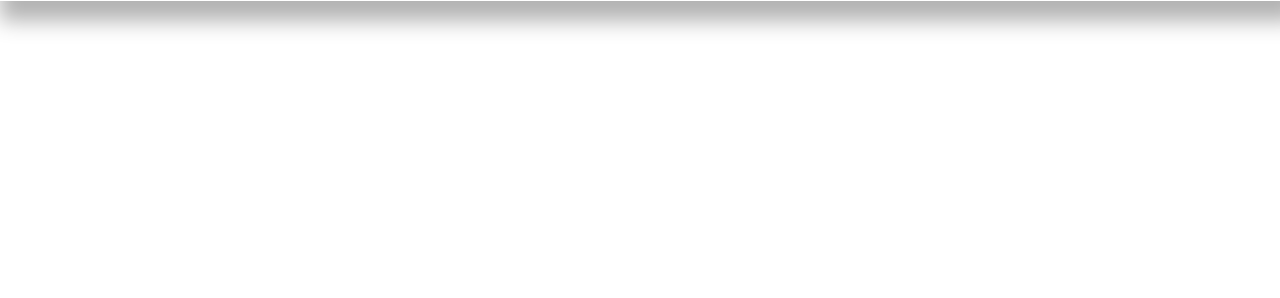
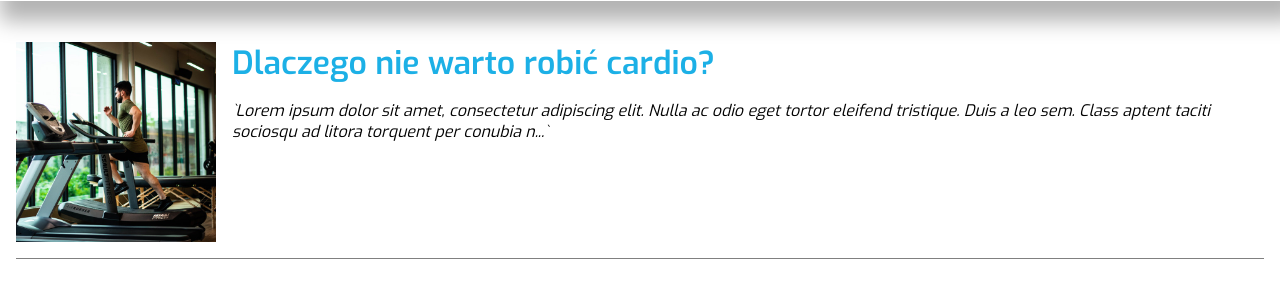
Before and after one commit to PiotrMiszczak/Website-for-personal-trainer, a Gatsby site: page /blog in a window 1280 px wide. Shown: the part 124-422 px from the top of the page. Built offline with nearby package versions, Linux system fonts and the light colour scheme; Gatsby itself is replaced by a stand-in of ours.

Commit message:
created blog page and article component

```diff
--- a/package.json
+++ b/package.json
@@ -24,6 +24,7 @@
     "react": "^17.0.1",
     "react-dom": "^17.0.1",
     "react-helmet": "^6.1.0",
+    "react-spring": "^9.1.2",
     "sass": "^1.32.11",
     "styled-components": "^5.2.3"
   },
--- a/src/components/Article.js
+++ b/src/components/Article.js
@@ -1,16 +1,50 @@
 import * as React from "react"
+import {useState} from 'react'
 import '../scss/style.scss'
-import about from '../images/about.jpg'
+import photo from '../images/article.jpg'
+import { useTransition, animated } from "react-spring";
 
 
 
 
-const Aboutme = () => (
- <>
- <article className='blog-article'>
+function Article(){
 
- </article>
- </>
-)
+    const text = "Lorem ipsum dolor sit amet, consectetur adipiscing elit. Nulla ac odio eget tortor eleifend tristique. Duis a leo sem. Class aptent taciti sociosqu ad litora torquent per conubia nostra, per inceptos himenaeos. Aenean vestibulum egestas aliquam. Nam accumsan erat et condimentum ullamcorper. Etiam vel tellus ac augue ornare ultricies."
+    const [hover, setHover] = useState(false);
+    const transitions = useTransition(hover, {
+      from: { opacity: 0 },
+      enter: { opacity: 1 },
+      leave: { opacity: 0 },
+    });
 
-export default Aboutme
+    const mask = transitions(
+      (styles,item) =>
+        item && (
+          <animated.div
+            style={styles}
+            className="mask"
+          ></animated.div>
+        )
+    );
+    return(
+        <article onMouseEnter={()=>setHover(true)} onMouseLeave={()=>setHover(false)} className='article-preview'>
+            {mask}
+        <img className='article-preview--image' src={photo}></img>
+        <div className='article-preview--content'>
+        <span className='article-preview--title'>Dlaczego nie warto robić cardio?</span>
+        <p className='article-preview--text'>`{text.slice(0,180)}...`</p>
+
+        </div>
+
+    </article>
+
+
+
+    )
+}
+
+
+
+
+
+export default Article
--- a/src/pages/blog.js
+++ b/src/pages/blog.js
@@ -9,7 +9,7 @@ import Article from '../components/Article'
 
 
 
-const IndexPage = () => {
+const BlogPage = () => {
     return(
         <>
    <Header location="blog" />
@@ -22,4 +22,4 @@ const IndexPage = () => {
  </>
 )}
 
-export default IndexPage
+export default BlogPage
--- a/src/scss/style.scss
+++ b/src/scss/style.scss
@@ -421,4 +421,70 @@ border-radius: 10px;
     }
 }
 
+.blog{
+    margin-top: 150px;
+    padding: 1rem;
+    display: flex;
+    flex-direction: column;
+    align-items: stretch;
+    justify-content: flex-start;
+    @media(max-width:530px){
+        padding: 0;
+    }
+
+}
+
+.article-preview{
+    display: flex;
+        width:100%;
+    height: 200px;
+    position: relative;
+    border-bottom: 1px solid grey;
+    padding-bottom: 1rem;
+    @media(max-width:530px){
+        height:150px;
+    }
+
+
+    &--title{
+        display: block;
+        font-size: 2rem;
+        font-weight: 600;
+        color: rgb(28, 176, 230);
+        @media(max-width:720px){
+            font-size: 1.5rem;
+        }
+
+    }
+
+    &--text{
+        font-size: 1rem;
+        font-style: oblique;
+        min-height: 100px;
+        @media(max-width:530px){
+            font-size: 0.8rem;
+        }
+
+
+
+    }
+    &--image{
+        margin-right: 1rem;
+        height: 100%;
+        @media(max-width:530px){
+            height:80%;
+        }
+
+    }
+}
+.mask{
+    position: absolute;
+    top: 0;
+    left: 0;
+    width: 100%;
+    height: 100%;
+    background-color: rgba(255, 255, 255, 0.473);
+    z-index: 10;
+}
+
 // <div>Icons made by <a href="https://www.freepik.com" title="Freepik">Freepik</a> from <a href="https://www.flaticon.com/" title="Flaticon">www.flaticon.com</a></div>
```
Also changed, not shown: 1 other file.
